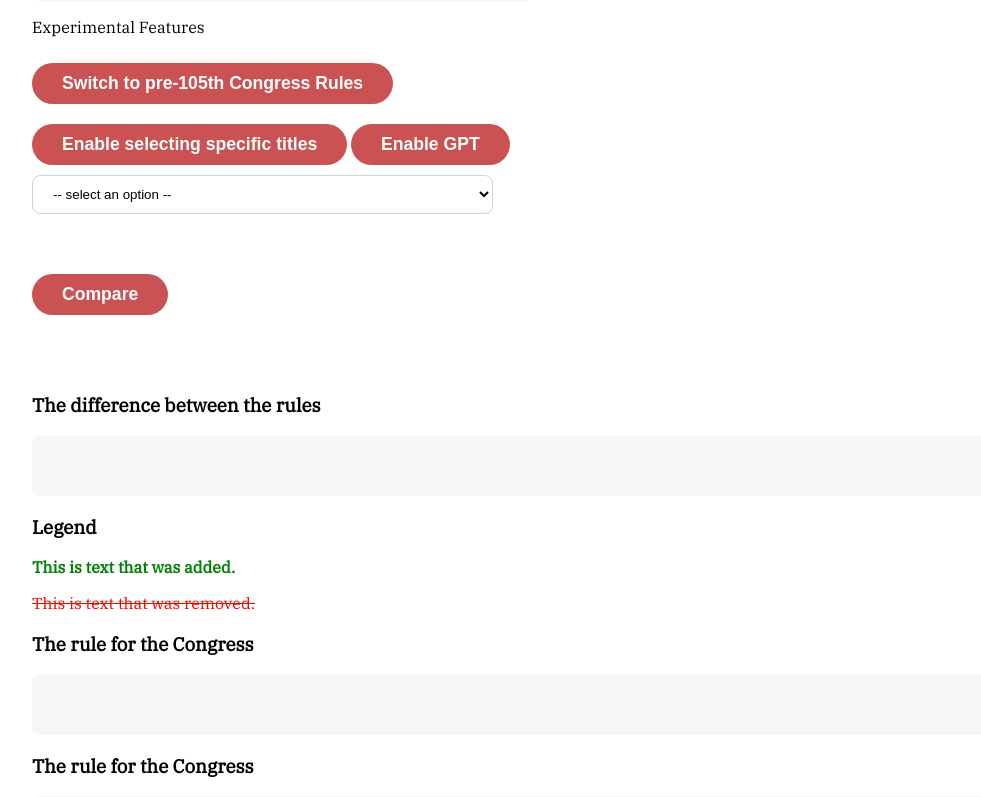
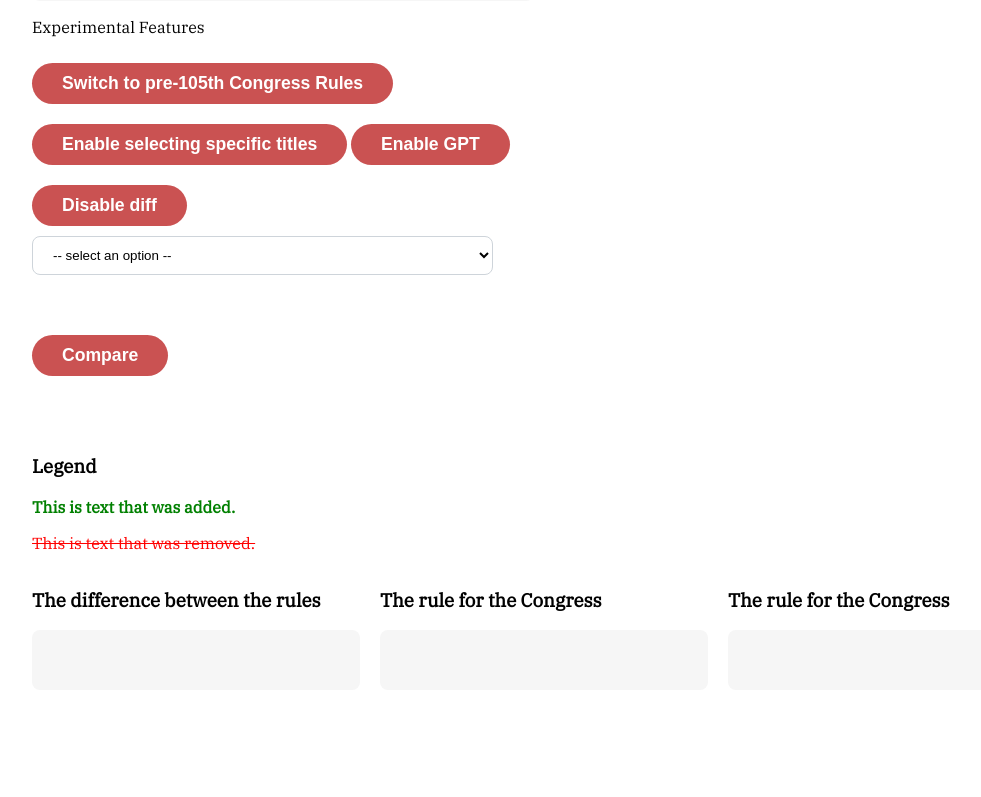
Before and after one commit to Leschonander/Rules-Diffing-Tool, a Flask app: page / in a window 1280 px wide. Shown: the part 958-1755 px from the top of the page, without its empty margins (96-1077 px from the left). After the commit the page ends 1569 px from the top, so only its background shows below. Run offline with Flask 2, Linux system fonts and the light colour scheme; parts of the project's set-up code (start-up, migrations or seed data) failed here and were passed over.

Commit message:
zach features added

```diff
--- a/static/main.css
+++ b/static/main.css
@@ -37,6 +37,12 @@ body {
     display: grid;
     grid-gap: 20px;
     grid-template-columns: 1fr 1fr;
+  }
+
+  .grid-container-diffs {
+    display: grid;
+    grid-gap: 20px;
+    grid-template-columns: 1fr 1fr 1fr;
   }
 
   body {
--- a/templates/index.html
+++ b/templates/index.html
@@ -88,6 +88,7 @@
                 <button id="rule_flip" class="button_smaller rule_flip_button_click" onclick="flip_rules()">Switch to pre-105th Congress Rules</button>
                 <button id="title_button" class="button_smaller rule_flip_button_click" >Enable selecting specific titles</button>
                 <button id="gpt_button" class="button_smaller" >Enable GPT</button>
+                <button id="diff_disable_button" class="button_smaller" >Disable diff</button>
 
             </div>
 
@@ -99,32 +100,35 @@
             <button class="button" id="compare_button">Compare</button>
             <div id="loading" class="loading"></div>
         </article>
-        <article class = "grid-container-other-article">
-            <h3>The difference between the rules</h3>
-
-            <p id="diff_text"></p>
-
-
+
+        <article class = "grid-container-diffs">
+         <div>
             <h3>Legend</h3>
             <p style="color: green; font-weight: 900;">This is text that was added.</p>
             <p style="color: red; text-decoration: line-through;">This is text that was removed.</p>
-            </body>
-
+         </div>
+
+         <div>
             <h3 class="gpt-exp gpt-hide">GPT 3 Generated Explanation of Changes</h3>
             <p class="gpt-exp gpt-hide" id="gpt_text">
-
-            </p>
-
-            </p>
-
+         </div>
+
+        </article>
+
+        <article class = "grid-container-diffs">
+
+            <div>
+               <h3>The difference between the rules</h3>
+               <p id="diff_text"></p>
+            </div>
+            <div>
                <h3>The rule for the <span id="rule_change_first_congress"></span> Congress</h3>
-            <p id="old_text">
-
-            </p>
-
+               <p id="old_text"></p>
+            </div>
+            <div>
                <h3>The rule for the <span id="rule_change_second_congress"></span> Congress</h3>
-            <p id="new_text">
-            </p>
+               <p id="new_text"></p>
+            </div>
 
         </article>
 
@@ -1224,6 +1228,7 @@
 
    let long = 0;
    let rule_age = 0;
+   let diff_disabled = 0;
 
     // Flip between old and new ones
     function flip_rules(){
@@ -1276,7 +1281,21 @@
                 }
             });
         });
-
+   const diff_button = document.getElementById('diff_disable_button');
+   diff_button.addEventListener('click', function(){
+
+      if(diff_button.style.background === "#CA5252" || diff_button.style.background === "" || diff_button.style.background === 'rgb(202, 82, 82)'){
+               diff_button.innerHTML = "Enable Diff"
+               diff_button.style.background = "teal"
+               diff_disabled = 1;
+            } else {
+               diff_button.innerHTML = "Disable diff"
+               diff_button.style.background = "#CA5252"
+               diff_disabled = 0;
+
+            }
+
+   })
     // Hide/Reveal rules
     document.addEventListener("DOMContentLoaded", function() {
 
@@ -1476,12 +1495,13 @@
                         obj_1 = await res_1.json();
                         obj_2 = await res_2.json();
 
-                        console.log(obj_1)
-                        console.log(obj_2)
+                        // console.log(obj_1)
+                        // console.log(obj_2)
 
                         document.getElementById("new_text").innerHTML = obj_1.Result
                         document.getElementById("old_text").innerHTML = obj_2.Result
-
+                        // console.log(diff_disabled)
+                        if (diff_disabled === 0){
                            const diff = JsDiff.diffWordsWithSpace(obj_1.Result, obj_2.Result)
                            // console.log(diff)
                            const display = document.getElementById('diff_text');
@@ -1512,6 +1532,13 @@
                            });
 
                            display.appendChild(fragment);
+                        } else {
+                           console.log("")
+                           // document.getElementById("new_text").innerHTML = obj_1.Result
+                           // Hmm what to do instead? But given the text won't generate, perhaps it's fine?
+                        }
+
+
                         // console.log(gpt_button.innerHTML)
 
                         if(gpt_button.innerHTML === "Disable GPT"){
@@ -1571,10 +1598,10 @@
                     let status_span = document.getElementById("status_span")
                     if(new_text === old_text){
                         console.log("No change in text")
-                        status_span.innerHTML = "No change in text"
+                        // status_span.innerHTML = "No change in text"
                     } else {
                         console.log("Change in text")
-                        status_span.innerHTML = "Change in text"
+                        // status_span.innerHTML = "Change in text"
                     }
 
 
```
Lines whose indentation alone changed are shown as unchanged.
